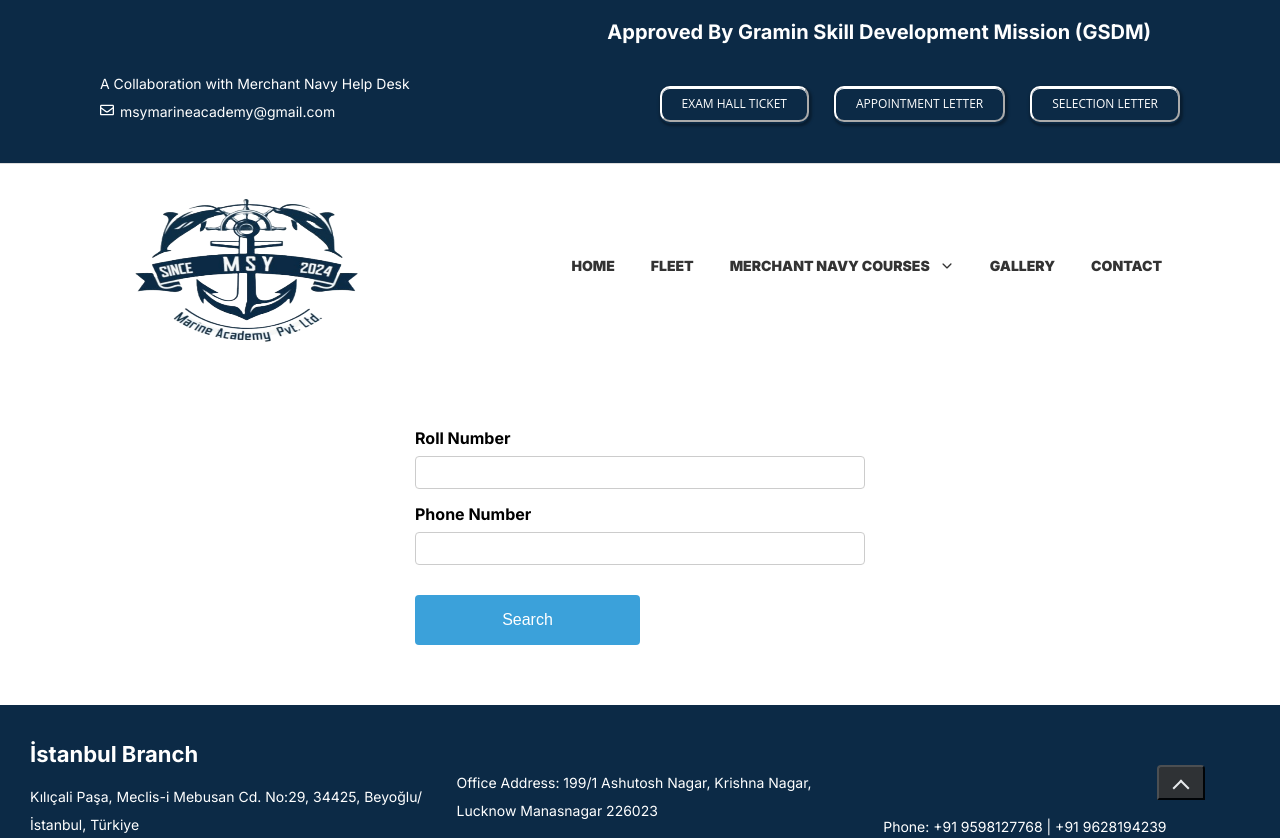
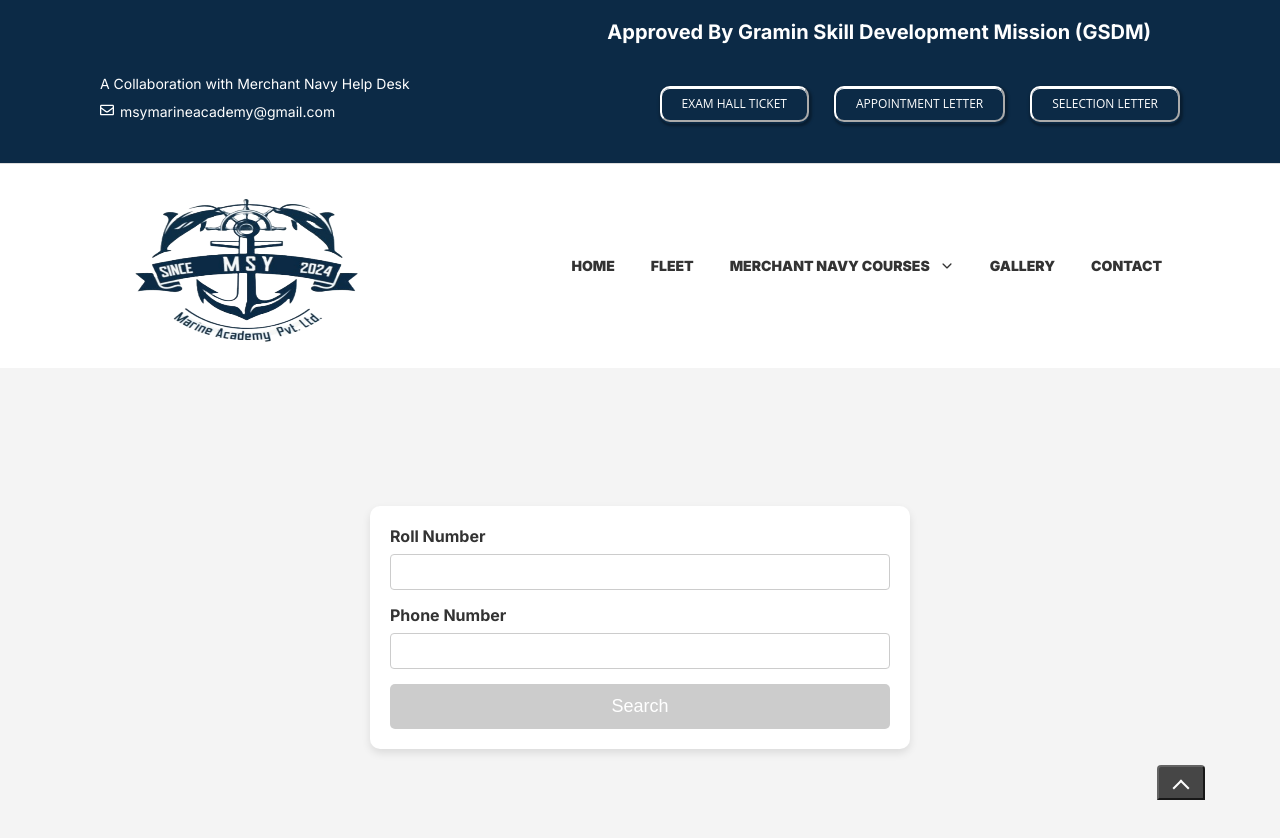
Before and after one commit to wbpirates/new_website, a Next.js app: page /hallticket in a window 1280 px wide. Shown: the top 838 px of the page. Built offline with nearby package versions, Linux system fonts and the light colour scheme.

Commit message:
Reviews changed

```diff
--- a/componets/Form/Form.css
+++ b/componets/Form/Form.css
@@ -1,14 +1,56 @@
-.form-container {
+/* .form-container {
   max-width: 450px;
   margin: 0 auto;
   padding: 20px;
+} */
+
+.form-container {
+  background-color: #fff;
+  padding: 20px;
+  border-radius: 10px;
+  box-shadow: 0px 4px 8px rgba(0, 0, 0, 0.1);
+  width: 100%;
+  max-width: 500px; /* Make the form responsive */
 }
-  .form-wrapper {
+
+  /* .form-wrapper {
     background: white;
     padding: 40px;
+  } */
+
+  .form-wrapper {
+    display: flex;
+    justify-content: center;
+    align-items: center;
+    padding: 20px;
+    background-color: #f4f4f4;
+    min-height: 60vh; /* Full height view */
   }
+
+
   .form-group {
     margin-bottom: 15px;
+  }
+
+  .form-label {
+    display: block;
+    font-weight: bold;
+    margin-bottom: 8px;
+    color: #333;
+  }
+
+  .form-input:focus {
+    border-color: #0077be;
+    outline: none;
+  }
+
+  .form-input {
+    width: 100%;
+    padding: 10px;
+    border: 1px solid #ccc;
+    border-radius: 5px;
+    font-size: 16px;
+    transition: border-color 0.3s;
   }
 
   .form-group label {
@@ -25,7 +67,7 @@
     border-radius: 4px;
   }
 
-  .form-button {
+  /* .form-button {
     width: 100%;
     padding: 16px 20px;
     background-color: #3ba1da;
@@ -37,18 +79,61 @@
     max-width: 225px;
     margin-top: 15px;
 
+  } */
+
+  .form-button {
+    width: 100%;
+    background-color: #0077be;
+    color: white;
+    font-size: 18px;
+    border: none;
+    border-radius: 5px;
+    cursor: pointer;
+    transition: background-color 0.3s;
+    color:white; /* White text */
+    padding: 12px 24px; /* Some padding */
+  }
+
+  .fa {
+    margin-left: -12px;
+    margin-right: 8px;
+  }
+
+  .form-button:disabled {
+    background-color: #ccc; /* Disabled state */
+    cursor: not-allowed;
+  }
+
+  .loader {
+    border: 3px solid #f3f3f3;
+    border-radius: 50%;
+    border-top: 3px solid #0077be;
+    width: 125px;
+    height: 125px;
+    animation: spin 1s linear infinite;
   }
 
   .form-button:hover {
     background-color: #2980b9;
   }
 
+  @keyframes spin {
+    0% { transform: rotate(0deg); }
+    100% { transform: rotate(360deg); }
+  }
+
+  /* .button-container {
+    display: flex;
+    gap: 12px;
+  } */
+
   .button-container {
     display: flex;
-    gap: 12px;
+    justify-content: space-between;
+    margin-top: 20px;
   }
 
-  .form-button-data-found{
+  /* .form-button-data-found{
     width: 100%;
     padding: 16px 20px;
     background-color: #3ba1da;
@@ -59,8 +144,20 @@
     border-radius: 4px;
     max-width: 225px;
     margin-top: 15px;
+  } */
+
+  .form-button-data-found {
+    width: 48%; /* Split the two buttons evenly */
+    padding: 10px;
+    background-color: #2e8b57; /* Sea Green */
+    color: white;
+    font-size: 16px;
+    border: none;
+    border-radius: 5px;
+    cursor: pointer;
+    transition: background-color 0.3s;
   }
 
-  /* .form-button-data-found:hover {
+  .form-button-data-found:hover {
     background-color: #2980b9;
-  } */
+  }
--- a/componets/Form/Form.js
+++ b/componets/Form/Form.js
@@ -1,5 +1,5 @@
 "use client";
-import React, { useState } from "react";
+import React, { useState, useEffect } from "react";
 import pdfFooterImage from "../../public/admitCard/footer-image.png"
 import pdfManImage from "../../public/admitCard/man.png"
 import pdfShipImage from "../../public/admitCard/ship.png"
@@ -12,6 +12,15 @@ import * as XLSX from 'xlsx';
 const Form = () => {
   const [formData, setFormData] = useState({ rollNumber: "", phoneNumber: "" });
   const [result, setResult] = useState(null);
+  const [isSubmitting, setIsSubmitting] = useState(false);
+  const [isValid, setIsValid] = useState(false);
+
+  // Validate form fields for both phoneNumber and rollNumber
+  useEffect(() => {
+    const isPhoneNumberValid = /^[0-9]{10}$/.test(formData.phoneNumber);
+    const isRollNumberValid = formData.rollNumber.trim() !== '';
+    setIsValid(isPhoneNumberValid && isRollNumberValid);
+  }, [formData]);
 
   const data = {
     fields: [
@@ -23,61 +32,6 @@ const Form = () => {
 
   const handleChange = (e) => {
     setFormData({ ...formData, [e.target.name]: e.target.value });
-  };
-
-  const handleSubmit = async (e) => {
-    e.preventDefault();
-    if (!formData.rollNumber && !formData.phoneNumber) {
-      toast.error('Roll number or phone number is required');
-      return;
-    }
-
-    try {
-      // Fetch the Excel file from the public folder
-      const response = await fetch('/data.xlsx');
-      const arrayBuffer = await response.arrayBuffer();
-
-      // Read the Excel file
-      const data = new Uint8Array(arrayBuffer);
-      const workbook = XLSX.read(data, { type: 'array' });
-      const sheetName = workbook.SheetNames[0];
-      const sheet = workbook.Sheets[sheetName];
-      const jsonData = XLSX.utils.sheet_to_json(sheet);
-
-      // Find entry by roll number or phone number
-      const found = jsonData.find(entry => entry['Roll No'] == formData.rollNumber) && jsonData.find(entry => entry['Phone Number'] == formData.phoneNumber);
-
-      if (found) {
-        // Convert the Excel serial date to a JavaScript Date object
-        const excelDateToJSDate = (serial) => {
-          const utc_days = Math.floor(serial - 25569);
-          const utc_value = utc_days * 86400;
-          const date_info = new Date(utc_value * 1000);
-          return new Date(date_info.getFullYear(), date_info.getMonth(), date_info.getDate());
-        };
-
-        // Convert the time from decimal to HH:MM AM/PM format
-        const decimalTimeToTimeString = (decimalTime) => {
-          const hours = Math.floor(decimalTime * 24);
-          const minutes = Math.round((decimalTime * 24 * 60) % 60);
-          const ampm = hours >= 12 ? 'PM' : 'AM';
-          const formattedHours = hours % 12 || 12; // Convert to 12-hour format
-          const formattedMinutes = minutes.toString().padStart(2, '0');
-          return `${formattedHours}:${formattedMinutes} ${ampm}`;
-        };
-
-        // Format the date and time fields
-        found['Examination Date'] = excelDateToJSDate(found['Examination Date']).toLocaleDateString('en-GB'); // DD-MM-YYYY format
-        found['Reporting Time'] = decimalTimeToTimeString(found['Reporting Time']);
-
-        setResult(found);
-        toast.success("Record found!");
-      } else {
-        toast.error('No record present');
-      }
-    } catch (error) {
-      toast.error("An error occurred while searching for the roll number");
-    }
   };
 
   const handleView = () => {
@@ -360,20 +314,92 @@ const Form = () => {
     }
   };
 
+  const handleFormSubmit = async (e) => {
+    e.preventDefault();
+    setResult(null);
+    // Validate that either roll number or phone number is provided
+    if (!formData.rollNumber || !formData.phoneNumber) {
+      toast.error('Both Roll Number and Phone Number are required.');
+      return;
+    }
+
+    // Show loader while processing
+    setIsSubmitting(true);
+
+    try {
+      // Simulate network delay for 1 second to give user feedback
+      await new Promise(resolve => setTimeout(resolve, 1000));
+
+      // Fetch the Excel file from the public folder
+      const response = await fetch('/data.xlsx');
+      if (!response.ok) {
+        throw new Error('Failed to fetch Excel file');
+      }
+
+      const arrayBuffer = await response.arrayBuffer();
+
+      // Read the Excel file
+      const data = new Uint8Array(arrayBuffer);
+      const workbook = XLSX.read(data, { type: 'array' });
+      const sheetName = workbook.SheetNames[0];
+      const sheet = workbook.Sheets[sheetName];
+      const jsonData = XLSX.utils.sheet_to_json(sheet);
+
+      // Find entry by both roll number and phone number
+      const found = jsonData.find(
+        entry =>
+          entry['Roll No'] == formData.rollNumber &&
+          entry['Phone Number'] == formData.phoneNumber
+      );
+
+      if (found) {
+        // Convert the Excel serial date to a JavaScript Date object
+        const excelDateToJSDate = (serial) => {
+          const utc_days = Math.floor(serial - 25569);
+          const utc_value = utc_days * 86400;
+          const date_info = new Date(utc_value * 1000);
+          return new Date(date_info.getFullYear(), date_info.getMonth(), date_info.getDate());
+        };
+
+        // Convert the time from decimal to HH:MM AM/PM format
+        const decimalTimeToTimeString = (decimalTime) => {
+          const hours = Math.floor(decimalTime * 24);
+          const minutes = Math.round((decimalTime * 24 * 60) % 60);
+          const ampm = hours >= 12 ? 'PM' : 'AM';
+          const formattedHours = hours % 12 || 12; // Convert to 12-hour format
+          const formattedMinutes = minutes.toString().padStart(2, '0');
+          return `${formattedHours}:${formattedMinutes} ${ampm}`;
+        };
+
+        // Format the date and time fields
+        found['Examination Date'] = excelDateToJSDate(found['Examination Date']).toLocaleDateString('en-GB'); // DD-MM-YYYY format
+        found['Reporting Time'] = decimalTimeToTimeString(found['Reporting Time']);
+        console.log(`Found`, found);
+        setResult(found);
+        toast.success("Record found!");
+      } else {
+        toast.error('No record found for the provided Roll Number and Phone Number.');
+      }
+    } catch (error) {
+      console.error(error);
+      toast.error("An error occurred while searching for the record.");
+    } finally {
+      setIsSubmitting(false);
+    }
+  };
+
   return (
     <div className="form-wrapper">
-      <form onSubmit={(e) => {
-        handleSubmit(e);
-        setResult(null); // Reset result when form is submitted again
-      }} className="form-container">
-        {data.fields.map((field, index) => (
+      <form onSubmit={handleFormSubmit} className="form-container">
+        {data?.fields?.map((field, index) => (
           <div key={index} className="form-group">
-            <label>{field.label}</label>
+            <label className="form-label">{field.label}</label>
             <input
               type={field.type}
               name={field.name}
               value={formData[field.name]}
               onChange={handleChange}
+              className="form-input"
               required
             />
           </div>
@@ -381,7 +407,7 @@ const Form = () => {
 
         {/* Phone number field */}
         <div className="form-group">
-          <label>Phone Number</label>
+          <label className="form-label">Phone Number</label>
           <input
             type="tel"
             name="phoneNumber"
@@ -389,11 +415,12 @@ const Form = () => {
             onChange={handleChange}
             pattern="[0-9]{10}"
             title="Phone number must be 10 digits"
+            className="form-input"
             required
           />
         </div>
 
-        <button type="submit" className="form-button">
+        <button type="submit" className="form-button" disabled={!isValid || isSubmitting}>
           {data.button.text}
         </button>
 
```
Also changed, not shown: componets/Body/Body.js (+22 -23 lines).
